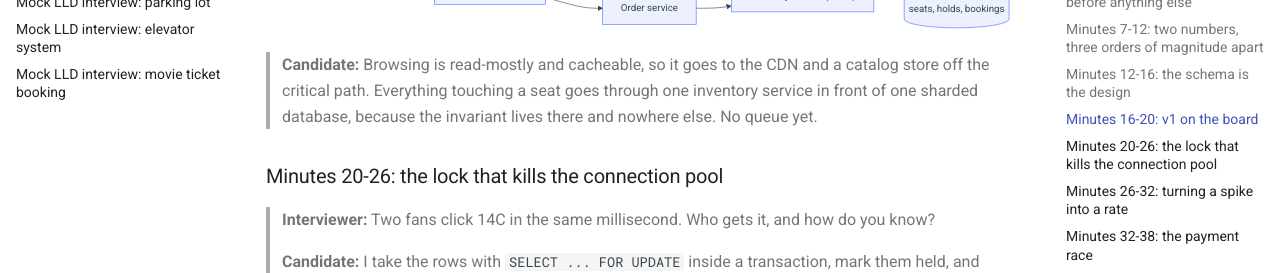
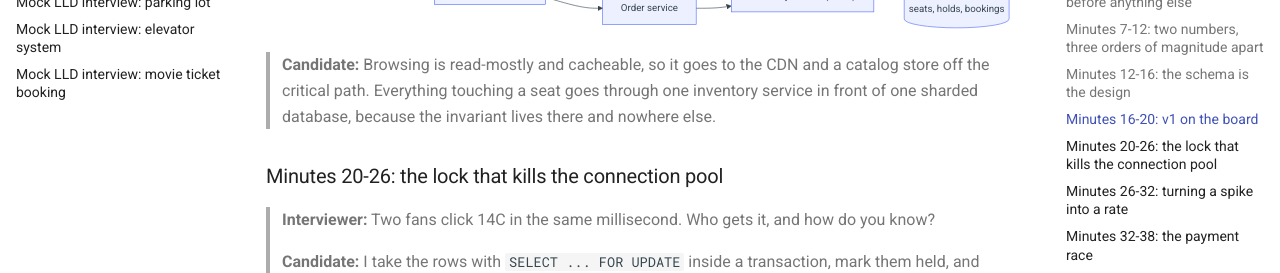
Before and after one commit to param087/hld-lld-interview-handbook, an MkDocs documentation site: the page built from docs/mocks/mock-hld-ticketmaster.md, in a window 1280 px wide and 900 px high, scrolled down 4388 px. Shown: the part 205-478 px from the top of the window. Built offline with MkDocs 1.6.1 and Material for MkDocs 9.7.7, drawn with Linux system fonts in a browser that asks for light colours; comment, search, counter and statistics services are not loaded; some of the changed text lies outside the part shown.

````diff
--- a/docs/mocks/mock-hld-ticketmaster.md
+++ b/docs/mocks/mock-hld-ticketmaster.md
@@ -111,7 +111,7 @@ flowchart LR
     e_gw --> s_order --> s_inv
 ```
 
-> **Candidate:** Browsing is read-mostly and cacheable, so it goes to the CDN and a catalog store off the critical path. Everything touching a seat goes through one inventory service in front of one sharded database, because the invariant lives there and nowhere else. No queue yet.
+> **Candidate:** Browsing is read-mostly and cacheable, so it goes to the CDN and a catalog store off the critical path. Everything touching a seat goes through one inventory service in front of one sharded database, because the invariant lives there and nowhere else.
 
 ### Minutes 20-26: the lock that kills the connection pool
 
````
Also changed, not shown: other parts of docs/mocks/mock-hld-ticketmaster.md (+1 -1 lines), README.md (+0 -2 lines), docs/lld/patterns/event-bus.md (+1 -1 lines), docs/lld/patterns/prototype.md (+2 -2 lines), vercel.json, 1 other file.
